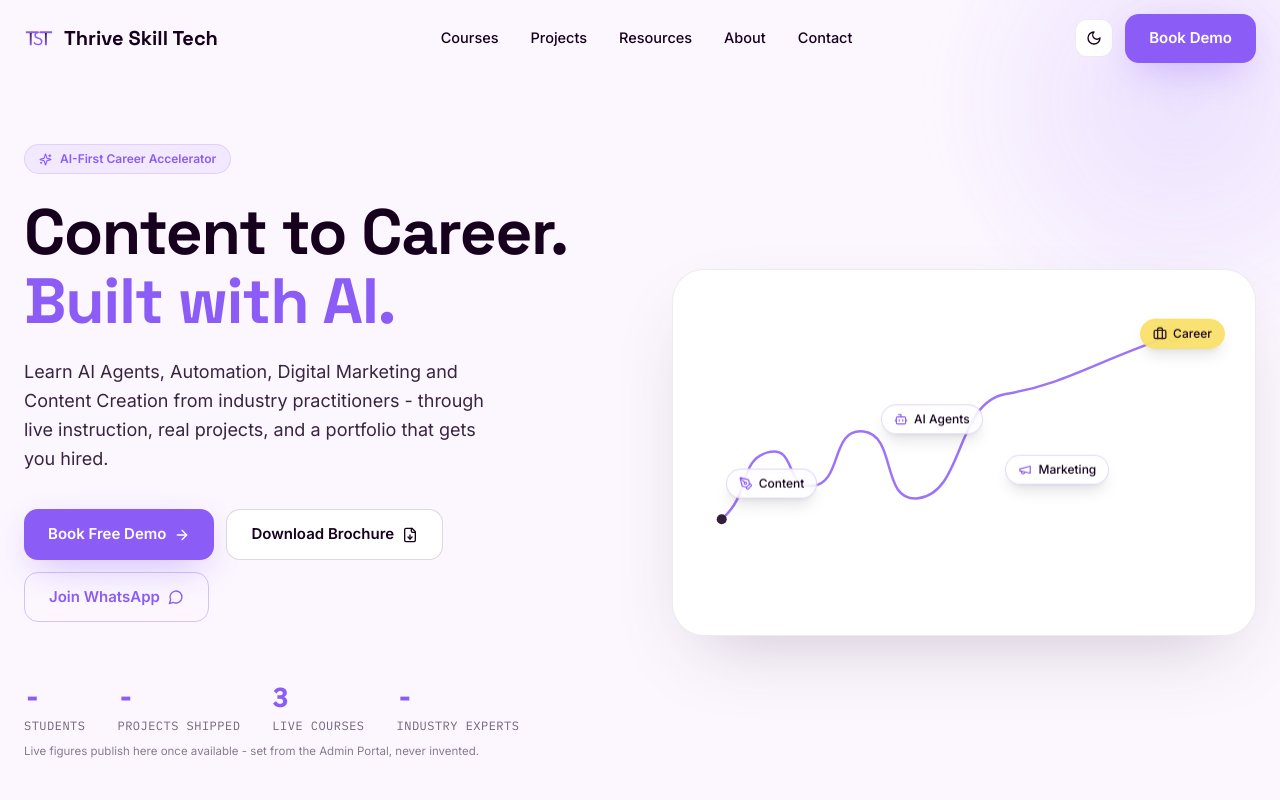
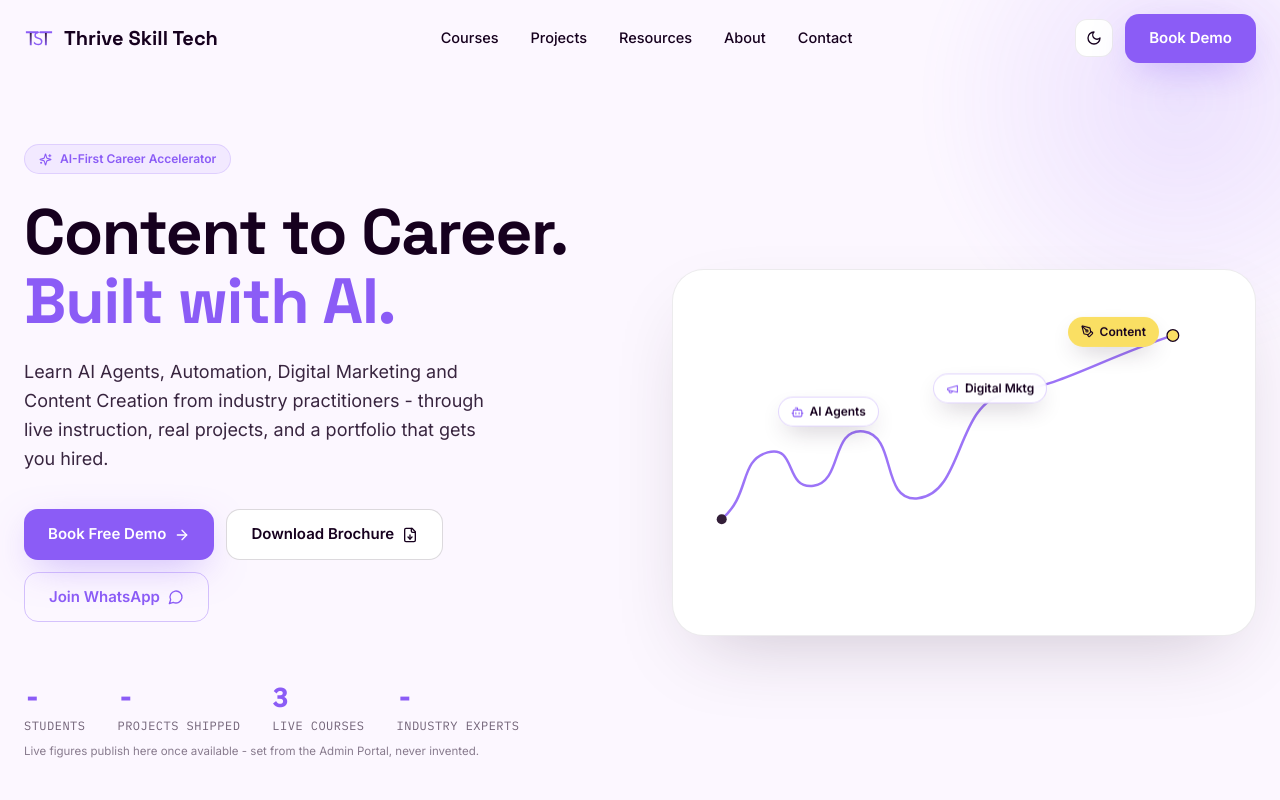
Before and after one commit to TechNinja15/Landing-page, a Next.js app: page / in a window 1280 px wide. Shown: the top 800 px of the page. Built offline with nearby package versions, Linux system fonts and the light colour scheme.

Commit message:
Use native download link for brochure and fix svg height attribute

```diff
--- a/components/landing/ThriveSkillTechLanding.jsx
+++ b/components/landing/ThriveSkillTechLanding.jsx
@@ -93,7 +93,7 @@ function ContentToCareerThread({ reduced }) {
 
   return (
     <div className="relative w-full" style={{ maxWidth: 620 }}>
-      <svg viewBox="0 0 620 360" width="100%" height="auto" fill="none">
+      <svg viewBox="0 0 620 360" width="100%" style={{ height: "auto" }} fill="none">
         <path
           ref={pathRef}
           d="M20,260 C55,230 40,190 75,180 C110,170 95,225 130,220 C165,215 150,150 190,155 C230,160 210,240 255,235 C310,229 300,120 360,110 C430,99 470,70 560,40"
@@ -108,25 +108,38 @@ function ContentToCareerThread({ reduced }) {
       </svg>
 
       {/* floating glass domain pills threaded along the path */}
-      <FloatPill style={{ left: "4%", top: "58%" }} icon={<PenTool size={14} />} label="Content" delay="0s" />
-      <FloatPill style={{ left: "34%", top: "36%" }} icon={<Bot size={14} />} label="AI Agents" delay=".4s" />
-      <FloatPill style={{ left: "58%", top: "52%" }} icon={<Megaphone size={14} />} label="Marketing" delay=".8s" />
-      <FloatPill style={{ left: "84%", top: "6%" }} icon={<Briefcase size={14} />} label="Career" delay="1.2s" accent />
+      <div
+        className="thread-pill absolute"
+        style={{ left: "14%", top: "34%", animationDelay: "0s" }}
+      >
+        <ThreadPill icon={<Bot size={13} />} label="AI Agents" />
+      </div>
+      <div
+        className="thread-pill absolute"
+        style={{ left: "44%", top: "24%", animationDelay: "1.4s" }}
+      >
+        <ThreadPill icon={<Megaphone size={13} />} label="Digital Mktg" />
+      </div>
+      <div
+        className="thread-pill absolute"
+        style={{ left: "70%", top: "6%", animationDelay: "2.8s" }}
+      >
+        <ThreadPill icon={<PenTool size={13} />} label="Content" accent />
+      </div>
     </div>
   );
 }
 
-function FloatPill({ style, icon, label, delay, accent }) {
+function ThreadPill({ icon, label, accent }) {
   return (
     <div
-      className="thread-pill absolute flex items-center gap-1.5 rounded-full backdrop-blur-md px-3 py-1.5 text-xs font-medium shadow-lg"
+      className="flex items-center gap-1.5 px-3 py-1.5 rounded-full text-xs font-semibold"
       style={{
-        ...style,
-        background: accent ? "rgba(250,223,99,0.9)" : "rgba(255,255,255,0.75)",
-        border: `1px solid ${accent ? C.gold : "rgba(139,92,246,0.25)"}`,
+        background: accent ? C.gold : "rgba(255,255,255,0.85)",
         color: C.aubergine,
-        fontFamily: fontBody,
-        animationDelay: delay,
+        boxShadow: "0 10px 25px -8px rgba(51,30,56,0.3)",
+        backdropFilter: "blur(8px)",
+        border: `1px solid ${accent ? "transparent" : "rgba(139,92,246,0.25)"}`,
       }}
     >
       <span style={{ color: accent ? C.aubergine : C.purple }}>{icon}</span>
@@ -169,7 +182,7 @@ function Reveal({ children, className = "", delay = 0 }) {
 /* ============================================================
    Buttons - per brand system (09 Buttons)
    ============================================================ */
-function Button({ variant = "primary", children, icon, className = "", style, ...props }) {
+function Button({ variant = "primary", children, icon, className = "", style, href, ...props }) {
   const base = {
     fontFamily: fontBody,
     fontWeight: 600,
@@ -182,6 +195,7 @@ function Button({ variant = "primary", children, icon, className = "", style, ..
     transition: "transform .2s ease, box-shadow .2s ease, background .2s ease",
     cursor: "pointer",
     border: "none",
+    textDecoration: "none",
   };
   const styles = {
     primary: { background: C.purple, color: C.white, boxShadow: "0 12px 40px -12px rgba(139,92,246,0.55)" },
@@ -189,6 +203,21 @@ function Button({ variant = "primary", children, icon, className = "", style, ..
     ghost: { background: "transparent", color: C.purple, border: `1px solid rgba(139,92,246,0.35)` },
     accent: { background: C.orange, color: C.aubergine, boxShadow: "0 12px 40px -14px rgba(255,165,82,0.6)" },
   };
+
+  if (href) {
+    return (
+      <a
+        href={href}
+        {...props}
+        className={`btn-hover ${className}`}
+        style={{ ...base, ...styles[variant], ...style }}
+      >
+        {children}
+        {icon}
+      </a>
+    );
+  }
+
   return (
     <button
       {...props}
@@ -713,7 +742,11 @@ export default function ThriveSkillTechLanding() {
                 <Button
                   variant="secondary"
                   icon={<FileDown size={16} />}
-                  onClick={handleDownloadBrochure}
+                  href="/Thrive_Skill_Tech_Brochure.pdf"
+                  download="Thrive_Skill_Tech_Brochure.pdf"
+                  target="_blank"
+                  rel="noopener noreferrer"
+                  onClick={() => notify("Downloading Thrive Skill Tech Brochure…")}
                 >
                   Download Brochure
                 </Button>
```
